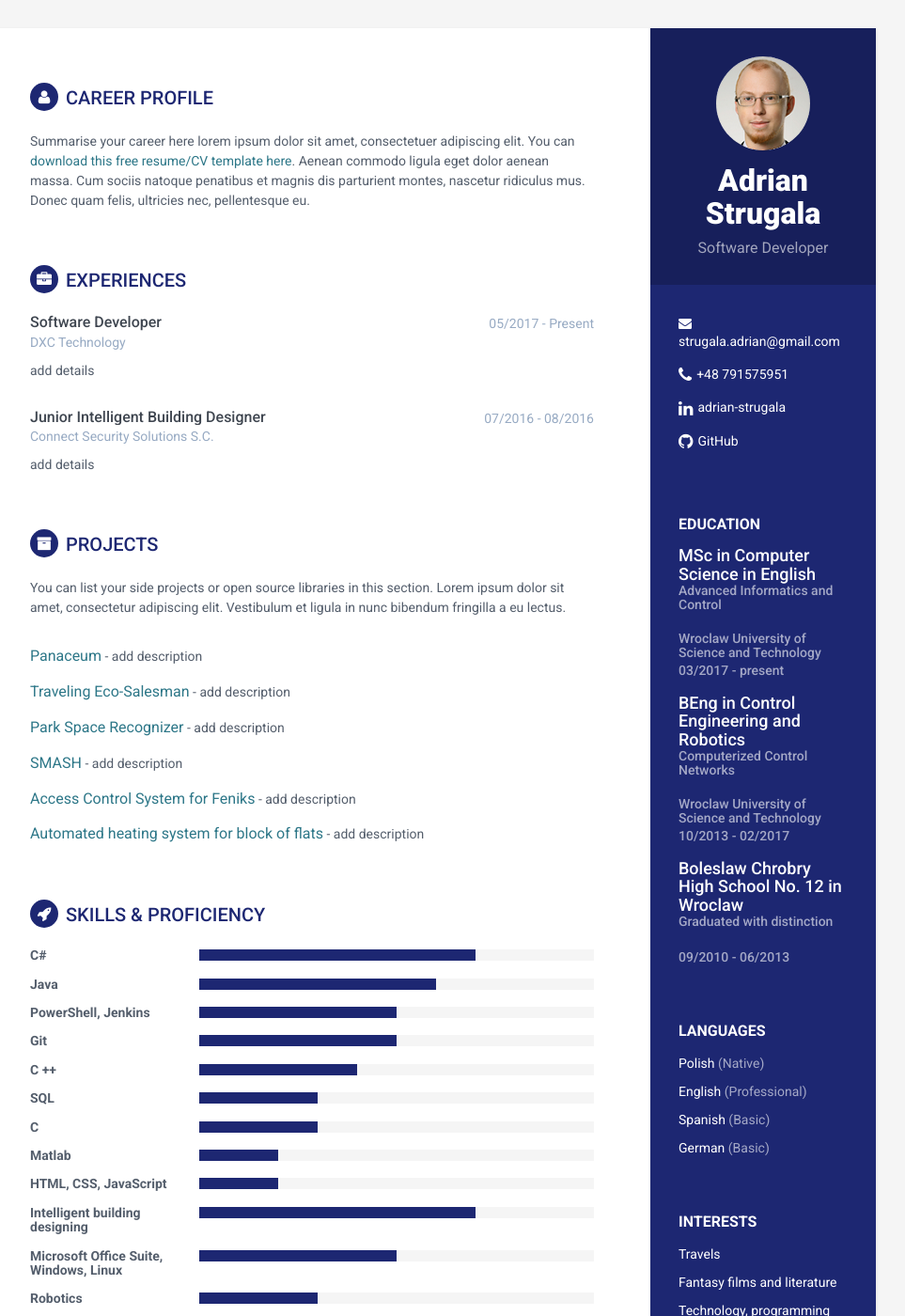
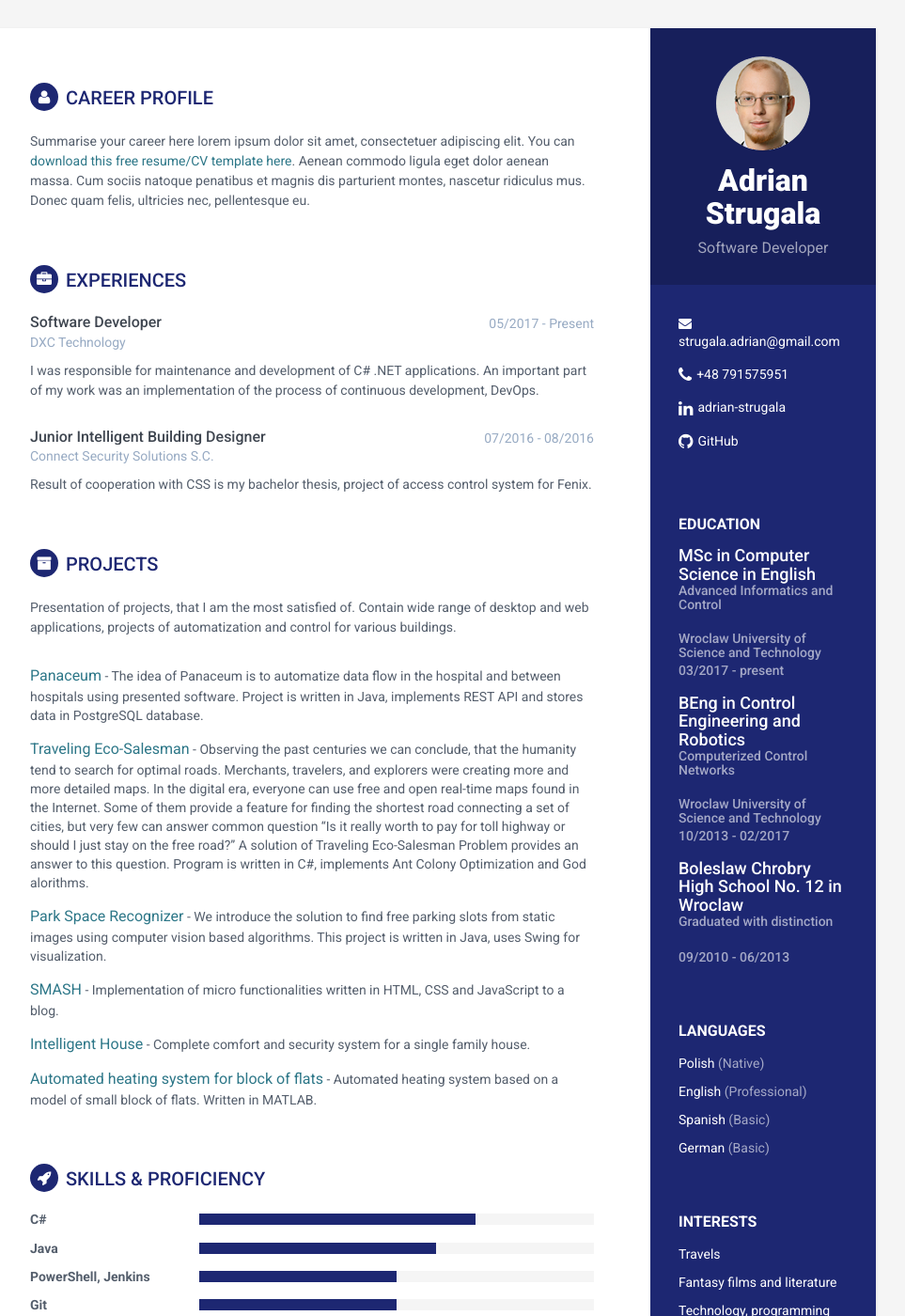
Before and after one commit to AdrianStrugala/AdrianStrugala.github.io, a Jekyll site: the page built from index.html, in a window 1280 px wide and 1400 px high. Shown: the whole window at 94% size, without its empty margins (188-1151 px from the left). Built offline with Jekyll 4.4.1, drawn with Linux system fonts in a browser that asks for light colours.

Commit message:
added projects

```diff
--- a/_data/experiences.yml
+++ b/_data/experiences.yml
@@ -2,9 +2,9 @@
   role: Software Developer
   time: 05/2017 - Present
   company: DXC Technology
-  details: add details
+  details: I was responsible for maintenance and development of C# .NET applications. An important part of my work was an implementation of the process of continuous development, DevOps.
 - experience:
   role: Junior Intelligent Building Designer
   time: 07/2016 - 08/2016
   company: Connect Security Solutions S.C.
-  details: add details
+  details: Result of cooperation with CSS is my bachelor thesis, project of access control system for Fenix.
--- a/_data/projects.yml
+++ b/_data/projects.yml
@@ -1,27 +1,27 @@
 - intro:
-  description: "You can list your side projects or open source libraries in this section. Lorem ipsum dolor
-  sit amet, consectetur adipiscing elit. Vestibulum et ligula in nunc bibendum fringilla a eu lectus."
+  description: "Presentation of projects, that I am the most satisfied of. Contain wide range of desktop and web applications, projects of automatization and control for various buildings."
 - project:
   title: Panaceum
-  link: "#"
-  tagline: "add description"
+  link: "https://github.com/WWojnar/PanaceumDesktop"
+  tagline: "The idea of Panaceum is to automatize data flow in the hospital and between hospitals using presented software. Project is written in Java, implements REST API and stores data in PostgreSQL database."
 - project:
   title: Traveling Eco-Salesman
-  link: "#"
-  tagline: "add description"
+  link: "https://github.com/AdrianStrugala/Traveling-Eco-Salesman"
+  tagline: "Observing the past centuries we can conclude, that the humanity tend to search for optimal roads. Merchants, travelers, and explorers were creating more and more detailed maps. In the digital era, everyone can use free and open real-time maps found in the Internet. Some of them provide a feature for finding the shortest road connecting a set of cities, but very few can answer common question “Is it really worth to pay for toll highway or should I just stay on the free road?” A solution of Traveling Eco-Salesman Problem provides an answer to this question.
+  Program is written in C#, implements Ant Colony Optimization and God alorithms."
 - project:
   title: Park Space Recognizer
-  link: "#"
-  tagline: "add description"
+  link: "https://github.com/AdrianStrugala/OccupiedParkSlotsRecognizer"
+  tagline: "We introduce the solution to find free parking slots from static images using computer vision based algorithms. This project is written in Java, uses Swing for visualization."
 - project:
   title: SMASH
-  link: "#"
-  tagline: "add description"
+  link: "https://smash-fanart.blogspot.com/"
+  tagline: "Implementation of micro functionalities written in HTML, CSS and JavaScript to a blog."
 - project:
-  title: Access Control System for Feniks
-  link: "#"
-  tagline: "add description"
+  title: Intelligent House
+  link: "https://github.com/AdrianStrugala/Intelligent-House"
+  tagline: "Complete comfort and security system for a single family house."
 - project:
   title: Automated heating system for block of flats
-  link: "#"
-  tagline: "add description"
+  link: "https://github.com/AdrianStrugala/ModelOgrzewania"
+  tagline: "Automated heating system based on a model of small block of flats. Written in MATLAB."
```
